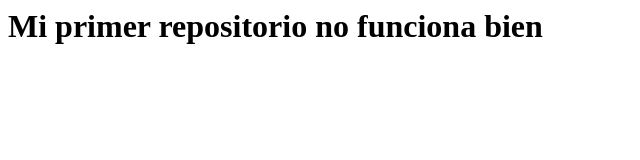
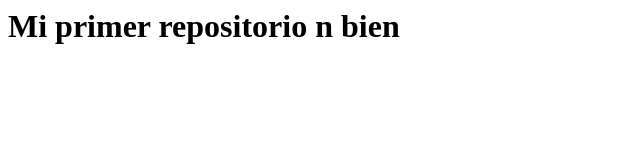
Before and after one commit to MaWilhelm/Clase_DevWeb, a plain HTML site: page index.html in a window 1280 px wide. Shown: the whole page, without its empty margins (0-640 px from the left). Drawn offline with Linux system fonts and the light colour scheme.

Commit message:
Update index.html

```diff
--- a/index.html
+++ b/index.html
@@ -6,6 +6,6 @@
     <title>Document</title>
 </head>
 <body>
-    <h1>Mi primer repositorio no funciona bien</h1>
+    <h1>Mi primer repositorio n bien</h1>
 </body>
 </html>
```
